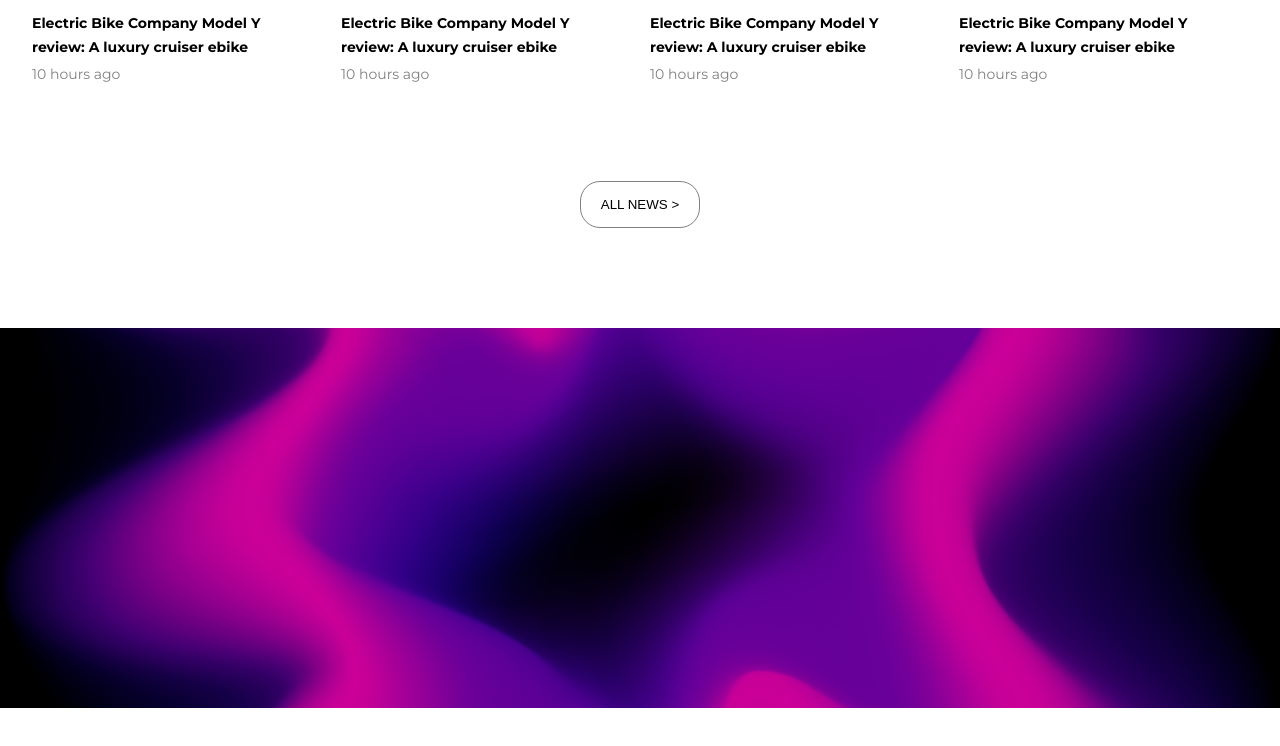
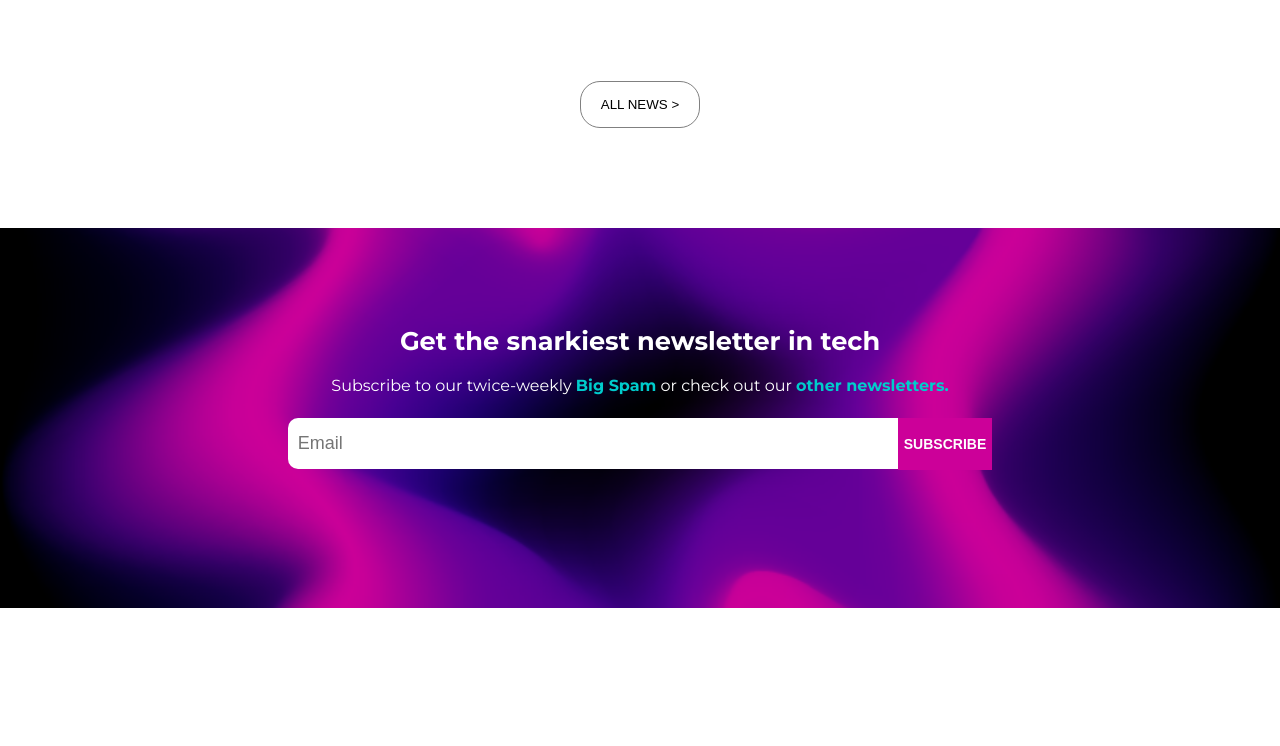
Before and after one commit to aresous/TNWclone, a plain HTML site: page index.html in a window 1280 px wide. Shown: the part 2188-2934 px from the top of the page. Drawn offline with Linux system fonts and the light colour scheme.

Commit message:
parallax complete

```diff
--- a/index.html
+++ b/index.html
@@ -163,7 +163,16 @@
     </div>
     <div  class="all-news"><button class="all-news-button">ALL NEWS ></button></div>
     <div class="newsletter">
-        wtf
+        <div>
+            <div>
+                <h1 class="snarky-header">Get the snarkiest newsletter in tech</h1>
+                <h2 class="snarky-header-2">Subscribe to our twice-weekly <a href="#">Big Spam</a> or check out our <a href="#">other newsletters.</a></h2>
+                <div class="email-form">
+                    <input type="email" class="snarky-email" placeholder="Email"><button class="subscribe">SUBSCRIBE</button>
+
+                </div>
+            </div>
+        </div>
     </div>
     <footer style="text-align: center;">footer</footer>
 </body>
--- a/style.css
+++ b/style.css
@@ -144,7 +144,6 @@
 .popular-articles-items {
   display: grid;
   grid-template-columns: repeat(5, 1fr);
-  padding-bottom: 100px;
   margin-bottom: 100px;
 }
 .popular-item-number {
@@ -252,6 +251,65 @@
   background-attachment: fixed;
   background-repeat: no-repeat;
   margin-bottom: 400px;
+  text-align: center;
+}
+
+.snarky-header {
+  padding-top: 100px;
+  font-size: max(22px, 2vw);
+  color: white;
+  font-weight: bold;
+}
+.snarky-header-2 {
+  padding-top: 20px;
+  font-size: 16px;
+  color: white;
+  margin-bottom: 30px;
+  line-height: 24px;
+  margin: 0px 20px;
+}
+.snarky-header-2 a {
+  color: #0cc;
+  text-decoration: none;
+  font-weight: bold;
+}
+.snarky-header-2 a:hover {
+  color: white;
+  font-weight: bold;
+}
+.snarky-email {
+  height: 51px;
+  width: 80%;
+  max-width: 600px;
+  border: none;
+  padding: 0px 0px 0px 10px;
+  font-size: 18px;
+  border-radius: 10px 0px 0px 10px;
+}
+.email-form {
+  margin: 20px;
+  white-space: nowrap;
+}
+.email-icon {
+  display: inline-block;
+  height: 52px;
+  padding-left: 0px;
+  margin: 0px;
+  background-color: white;
+  border: none;
+}
+input:focus {
+  outline: none;
+}
+.subscribe {
+  margin-bottom: 2px;
+  background-color: #c09;
+  height: 52px;
+  border: none;
+  cursor: pointer;
+  color: white;
+  font-size: 14px;
+  font-weight: bold;
 }
 
 /*========= RESPONSIVE MEDIA =========*/
@@ -302,6 +360,7 @@
     width: 350px;
   }
 }
+
 @media screen and (max-width: 800px) {
   .hamburger {
     display: inline-block;
```
